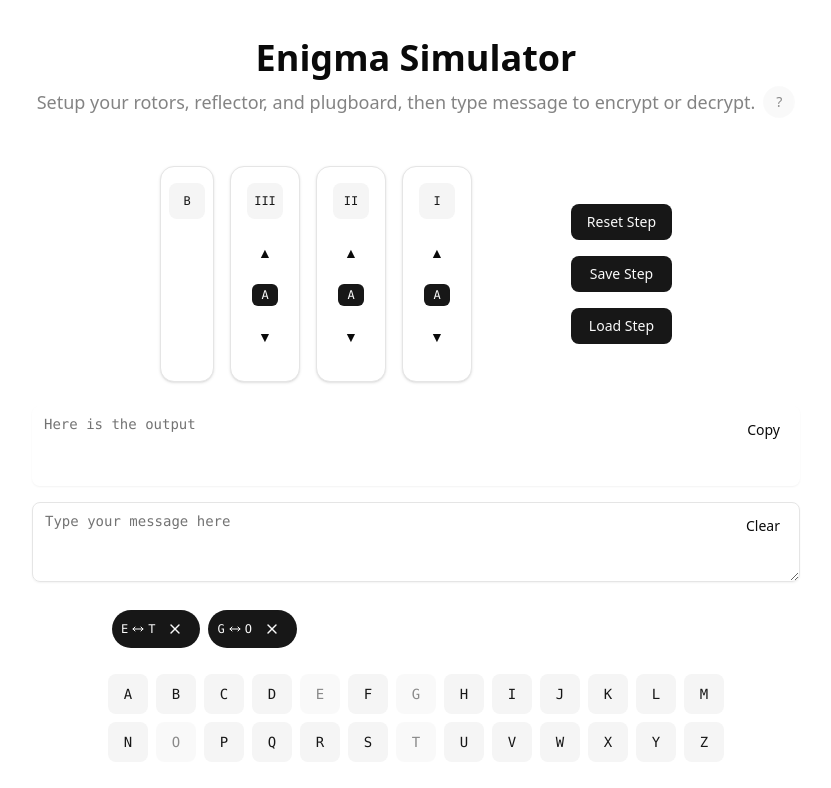
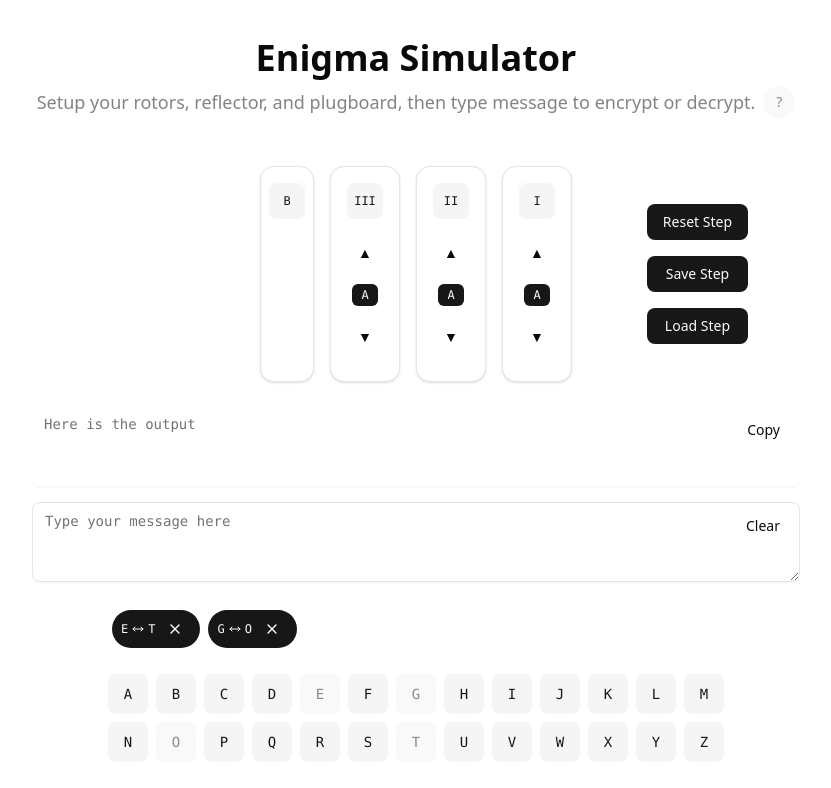
Before and after one commit to ziteh/enigma-simulator, a React (Vite) app: page / in a window 1280 px wide. Shown: the top 788 px of the page, without its empty margins (224-1055 px from the left). Built offline with nearby package versions, Linux system fonts and the light colour scheme.

Commit message:
feat: update layout of rotors and buttons

```diff
--- a/src/App.tsx
+++ b/src/App.tsx
@@ -100,7 +100,7 @@ export default function App() {
         </p>
       </div>
 
-      <div className="flex flex-col md:flex-row gap-8 md:gap-16 items-center justify-between w-full max-w-lg">
+      <div className="relative flex flex-col md:flex-row items-center justify-center w-full max-w-5xl gap-8">
         <div className="flex gap-4 flex-row-reverse items-center">
           {rotorSteps.map((s, i) => (
             <Card key={i} title={`Rotor ${i + 1}`} className="gap-4 py-4 w-full md:w-auto min-h-54">
@@ -125,7 +125,7 @@ export default function App() {
             </div>
           </Card>
         </div>
-        <div className="flex flex-row md:flex-col gap-4 flex-wrap justify-center">
+        <div className="flex flex-row md:flex-col gap-4 flex-wrap justify-center lg:absolute lg:right-45">
           <Button variant="default" onClick={() => resetRotorSteps()}>
             Reset Step
           </Button>
```
